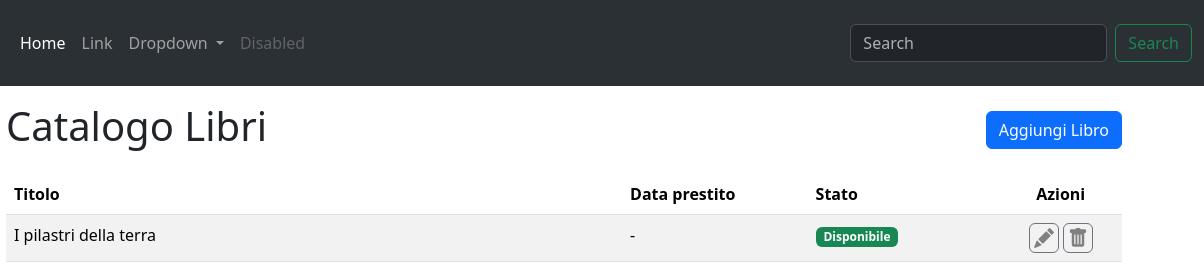
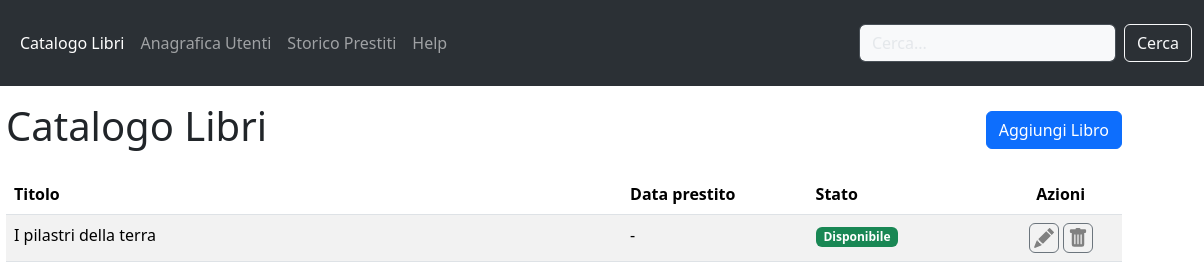
Before and after one commit to GozziManuel/html-css-bootstrap-dashboard, a plain HTML site: page index.html in a window 1280 px wide. Shown: the top 267 px of the page, 76-1280 px from the left. Drawn offline with nearby package versions, Linux system fonts and the light colour scheme.

Commit message:
changed navbar

```diff
--- a/index.html
+++ b/index.html
@@ -17,7 +17,7 @@
     />
   </head>
   <body>
-    <nav class="navbar navbar-expand-lg bg-body-tertiary" data-bs-theme="dark">
+    <nav class="navbar bg-dark navbar-expand-lg bg-body-tertiary bg-body-tertiary"  data-bs-theme="dark">
       <div class="container-fluid">
         <a class="navbar-brand" href="#"
           ><img src="./img/duck.png" alt="duck" width="60" height="60"
@@ -36,43 +36,29 @@
         <div class="collapse navbar-collapse" id="navbarSupportedContent">
           <ul class="navbar-nav me-auto mb-2 mb-lg-0">
             <li class="nav-item">
-              <a class="nav-link active" aria-current="page" href="#">Home</a>
+              <a class="nav-link active" aria-current="page" href="#">Catalogo Libri</a>
             </li>
             <li class="nav-item">
-              <a class="nav-link" href="#">Link</a>
-            </li>
-            <li class="nav-item dropdown">
-              <a
-                class="nav-link dropdown-toggle"
-                href="#"
-                role="button"
-                data-bs-toggle="dropdown"
-                aria-expanded="false"
-              >
-                Dropdown
-              </a>
-              <ul class="dropdown-menu">
-                <li><a class="dropdown-item" href="#">Action</a></li>
-                <li><a class="dropdown-item" href="#">Another action</a></li>
-                <li><hr class="dropdown-divider" /></li>
-                <li>
-                  <a class="dropdown-item" href="#">Something else here</a>
-                </li>
-              </ul>
+              <a class="nav-link" aria-current="page" href="#">Anagrafica Utenti</a>
             </li>
             <li class="nav-item">
-              <a class="nav-link disabled" aria-disabled="true">Disabled</a>
+              <a class="nav-link" href="#">Storico Prestiti</a>
+            </li>
+
+            <li class="nav-item">
+              <a class="nav-link " >Help</a>
             </li>
           </ul>
-          <form class="d-flex" role="search">
+          <form class="d-flex " role="search">
             <input
-              class="form-control me-2"
+              class="form-control me-2 text-bg-light "
               type="search"
-              placeholder="Search"
-              aria-label="Search"
+              placeholder="Cerca... "
+              aria-label="text"
             />
-            <button class="btn btn-outline-success" type="submit">
-              Search
+            <button class="btn btn-outline-light" type="submit">
+              Cerca
+
             </button>
           </form>
         </div>
```
